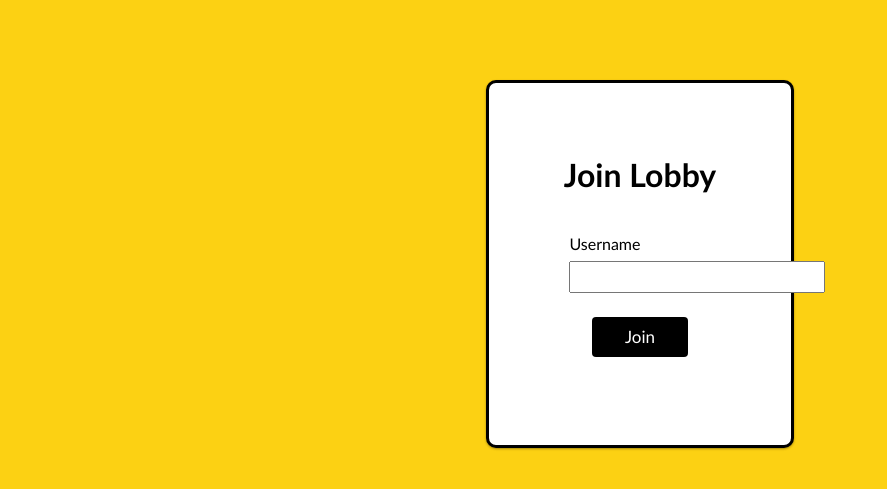
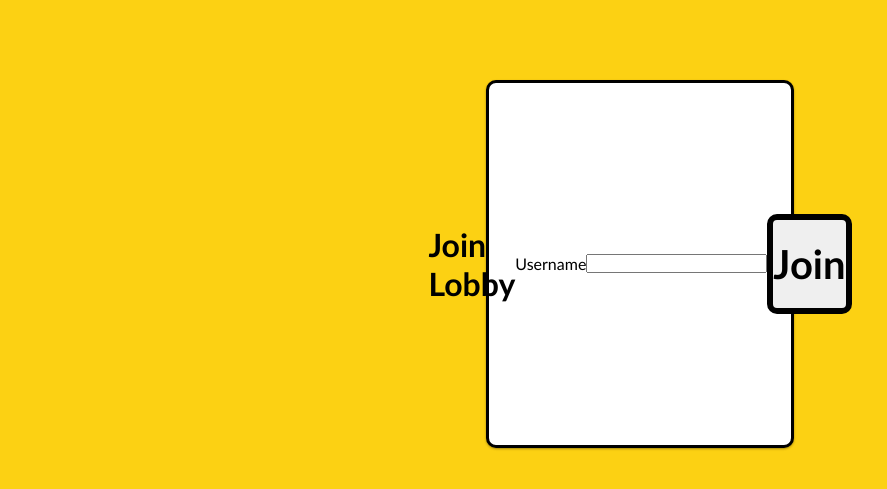
Before and after one commit to ayushh02/SketchSquad, a website: page public/index.html in a window 1280 px wide. Shown: the part 83-572 px from the top of the page, without its empty margins (0-887 px from the left). Drawn offline with nearby package versions, Linux system fonts and the light colour scheme.

Commit message:
Update style_index.css

```diff
--- a/public/style_index.css
+++ b/public/style_index.css
@@ -23,6 +23,9 @@ body{
     margin-right: auto;
 }
 .container1{
+    display: flex;
+    justify-content: center;
+align-items: center;
     float: left;
     width: 80%;
     height: 46vh;
@@ -34,40 +37,23 @@ body{
     margin-right: 7%;
     border: 3px solid black;
 }
-h1{
-    text-align: center;
-    padding-top: 9vh;
-    margin-bottom: 5vh;
-}
-label{
-    margin-left: 10vh;
-}
-input{
-    margin-left:10vh;
-    margin-top: 1vh;
-    margin-bottom: 3vh;
-    width: 32vh;
-    height: 4vh;
-    display: block;
-    float: left;
-    padding-left: 10px;
-}
 
 .join{
-    width: 12vh;
-    height: 5vh;
+    font-weight: bold;
+    font-size: 40px;
+    width: 300px;
+    height: 100px;
     display: block;
-    margin-left: auto;
-    margin-right: auto;
     border: none;
-    background: black;
-    color: white;
-    border-radius: 4px;
+    border: 6px solid black;
+    color: rgb(0, 0, 0);
+    border-radius: 10px;
     font-family: 'Gill Sans', 'Gill Sans MT', Calibri, 'Trebuchet MS', sans-serif;
-    font-size: 17px;
     cursor: pointer;
 }
 .join:hover{
+    color: white;
+    background: rgb(32, 30, 30);
     transform: translateY(-2px);
-    transition: 0.2s;
+    transition: 0.5s;
 }
```
